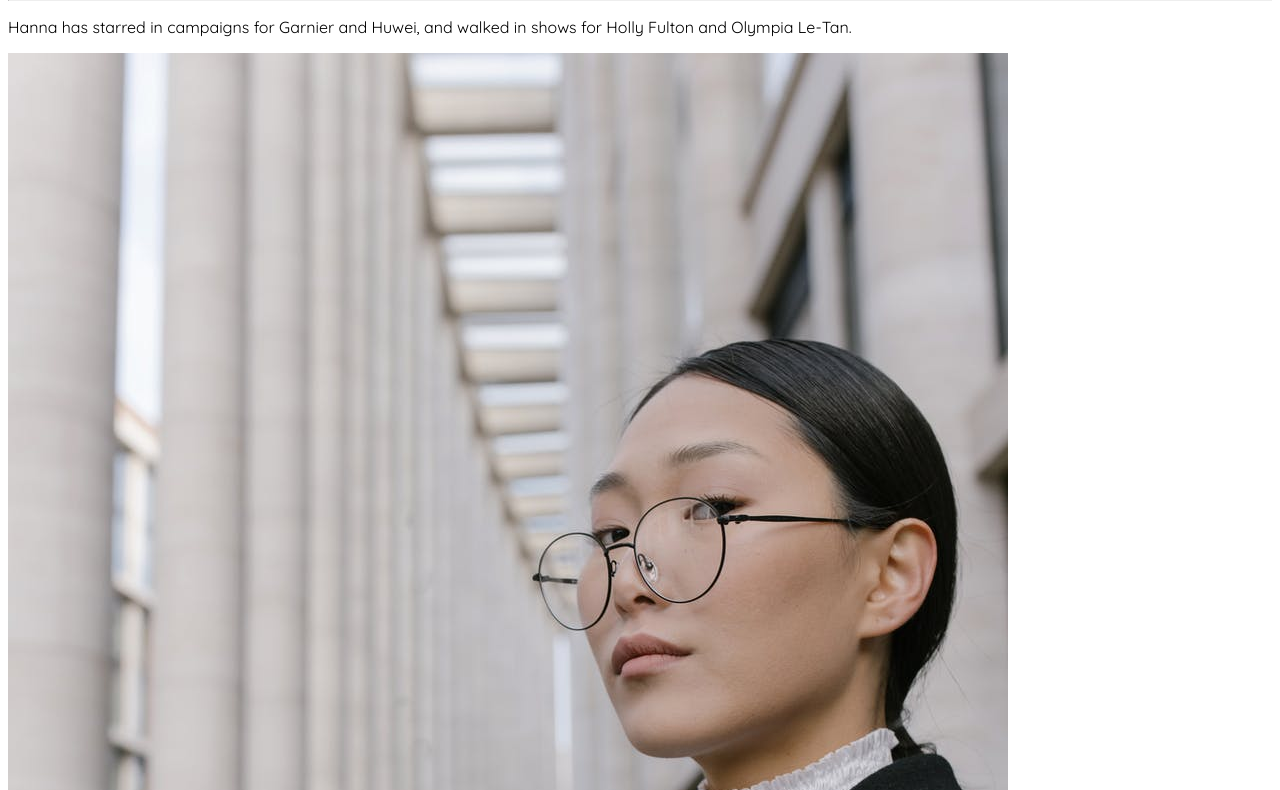
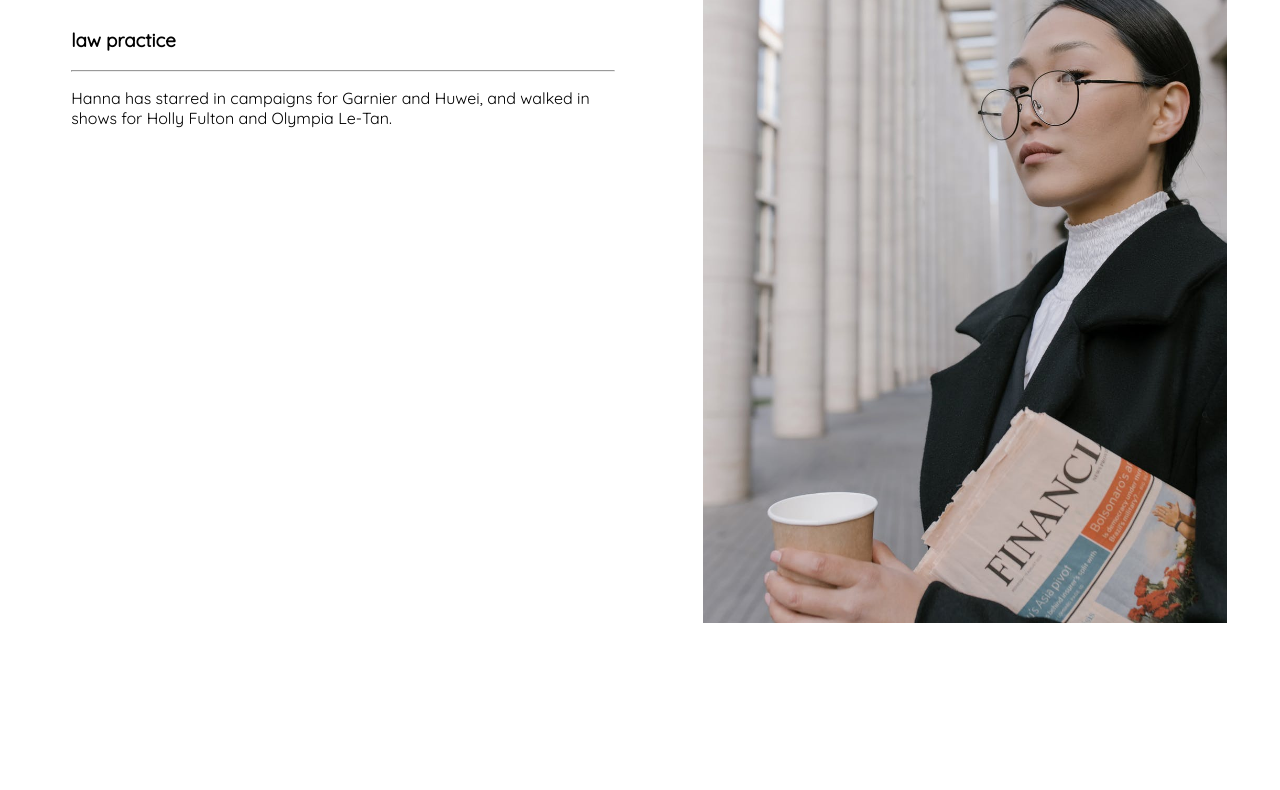
Before and after one commit to mohammadibrahim11/developer-lawyer-s-portfolio, a plain HTML site: page index.html in a window 1280 px wide. Shown: the part 195-985 px from the top of the page. After the commit the page ends 856 px from the top, so only its background shows below. Drawn offline with Linux system fonts and the light colour scheme.

Commit message:
new style

```diff
--- a/index.html
+++ b/index.html
@@ -11,8 +11,8 @@
     <link rel="stylesheet" href="style.css">
 </head>
 <body>
-    <section>
-        <div>
+    <section class="first-section">
+        <div class="style-one">
           <h1>
             <span>
                 linda
@@ -22,9 +22,6 @@
           </h1>
 
 
-        </div>
-
-        <div>
             <h3>
                 law practice
             </h3>
@@ -33,10 +30,12 @@
                 Hanna has starred in campaigns for Garnier and Huwei, and walked in shows for Holly Fulton and Olympia Le-Tan.
             </p>
 
-            <div>
+        </div>
+
+            <div class="style-two">
                 <img src="images/lawyer-img-1.jpeg" alt="lawyer img">
             </div>
-        </div>
+
     </section>
 </body>
 </html>
--- a/style.css
+++ b/style.css
@@ -7,5 +7,29 @@ font-family: 'Quicksand', sans-serif;
 h1{
     font-size: 52px;
     text-transform: capitalize;
+
+}
+
+span{
+    color: orange ;
     font-weight: 700;
 }
+
+.first-section{
+    display: flex;
+}
+
+img{
+    max-height: 785px;
+    max-width: 625px;
+}
+
+.style-one{
+    width:50%;
+    padding: 5%;
+}
+
+.style-two{
+    width: 50%;
+    padding: 2%;
+}
```
